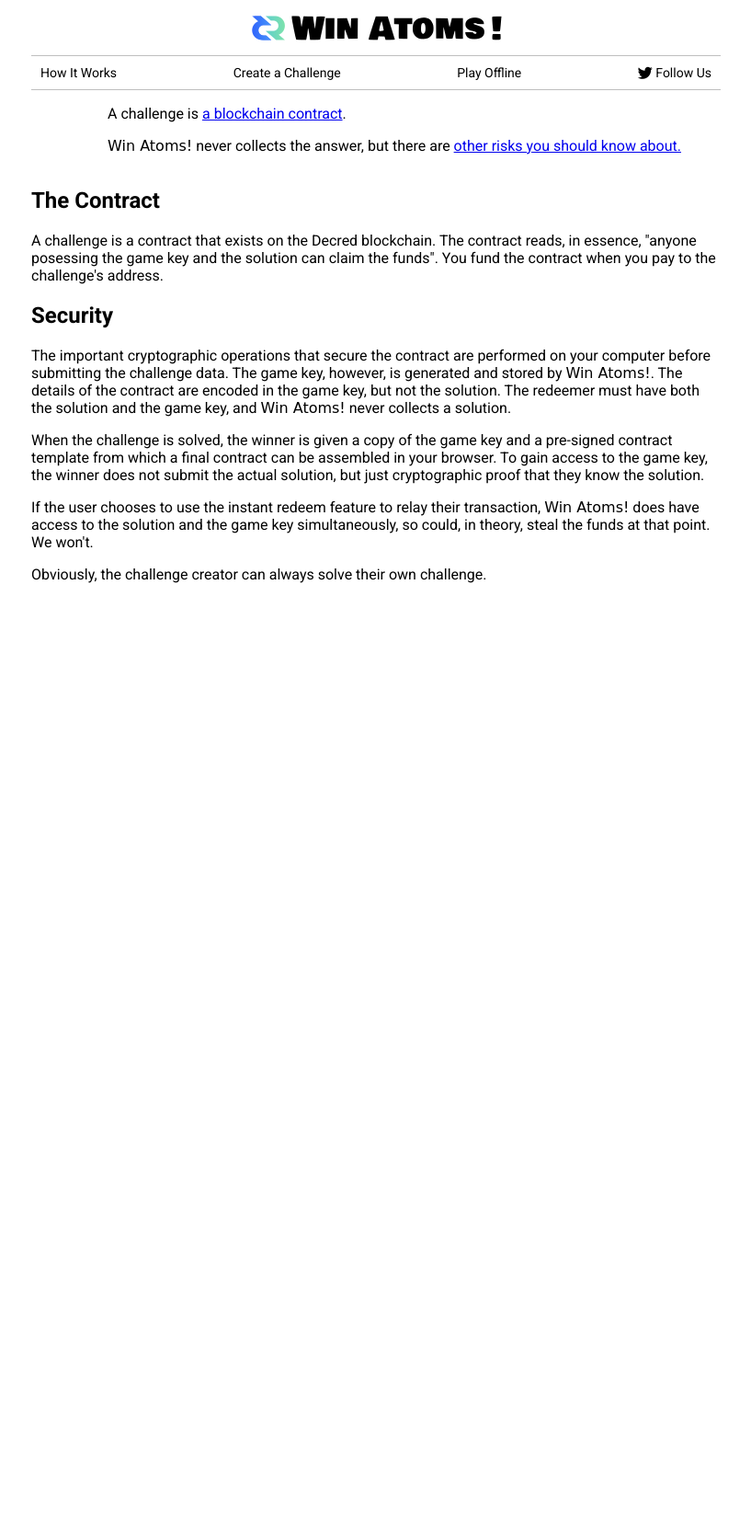
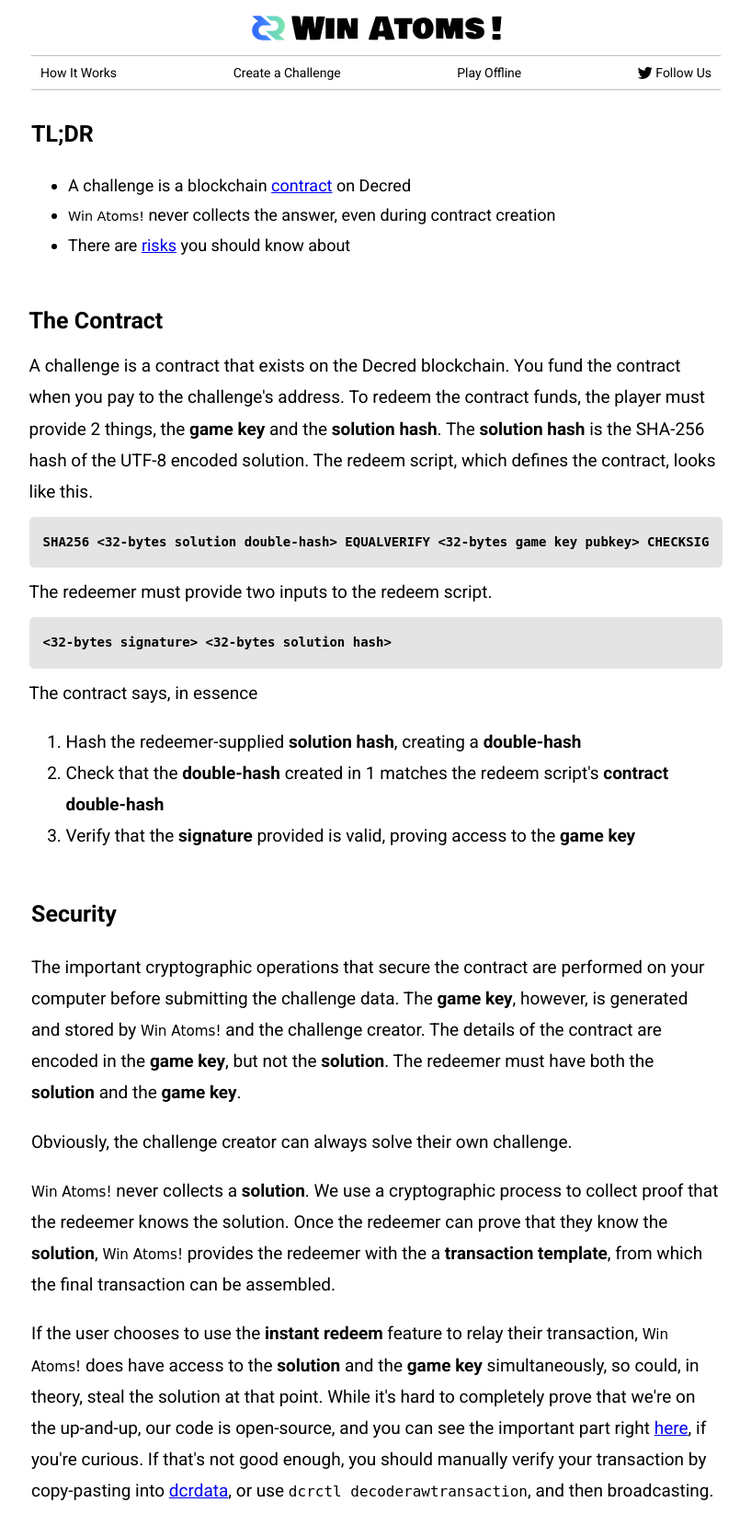
Before and after one commit to buck54321/winatoms, a Flask app: page /how in a window 1280 px wide. Shown: the whole page at 92% size, without its empty margins (231-1048 px from the left). Before the commit the page ends 634 px from the top, so only its background shows below. Run offline with Flask 2, Linux system fonts and the light colour scheme; some libraries are stand-ins or nearby versions; some web fonts are replaced.

Commit message:
work on how page

```diff
--- a/challenges.py
+++ b/challenges.py
@@ -28,7 +28,6 @@ FEED_CHANNEL = "winatoms-feed"
 
 log = helpers.getLogger("CHALLENGES")
 
-VERSION = ByteArray("1101") # 0x11 gives a W. encoding version is 0x01
 DummyHash = ByteArray("0123456789abcdef0123456789abcdef0123456789abcdef0123456789abcdef")
 
 MinDisplayFunding = 1e7 # 0.1 DCR of funding before display.
@@ -322,7 +321,7 @@ class ChallengeServer(ThreadingMixIn, UnixStreamServer):
         serverBound.set()
 
     def server_close(self, *a, **k):
-        for sockID, sock in ClientHandler.socks.items():
+        for sock in ClientHandler.socks.values():
             sock.close()
         super().server_close(*a, **k)
 
--- a/static/style.css
+++ b/static/style.css
@@ -13,7 +13,6 @@
 [class*=" ico-"] {
   /* use !important to prevent issues with browser extensions that change fonts */
   font-family: 'icomoon', monospace !important;
-  speak: none;
   font-style: normal;
   font-weight: normal;
   font-variant: normal;
@@ -711,3 +710,34 @@ div.flag-choices {
   margin: 10px 0;
   background-color: #7772;
 }
+
+div.how-main .logo-font {
+  font-size: 0.8em;
+}
+
+div.how-main {
+  font-size: 19px;
+  line-height: 1.8;
+}
+
+div.how-main h2 {
+  font-size: 25px;
+  margin: 25px 0 10px;
+}
+
+div.how-main .contract-mono {
+  display: block;
+  padding: 15px;
+  font-family: mono;
+  font-weight: bold;
+  background-color: #7773;
+  border-radius: 5px;
+  font-size: 14px;
+  margin: 10px 0;
+  white-space: nowrap;
+  overflow-x: auto;
+}
+
+div.how-main .bullets {
+  font-size: 18px;
+}
--- a/templates/how.html
+++ b/templates/how.html
@@ -3,49 +3,86 @@
 {% block body %}
 
 <div class="main how-main" id="main">
-  <div>
-    <ul>
-      A challenge is <a href="#contractAnchor">a blockchain contract</a>.
-    </ul>
-    <ul>
-      <span class="logo-font">Win Atoms!</span> never collects the answer, but
-      there are <a href="securityAnchor">other risks you should know about.</a>
+  <div class="w-100">
+    <h2>TL;DR</h2>
+    <ul class="bullets">
+      <li>
+        A challenge is a blockchain <a href="#contractAnchor">contract</a> on Decred
+      </li>
+      <li>
+        <span class="logo-font">Win Atoms!</span> never collects the answer, even
+        during contract creation
+      </li>
+      <li>
+        There are <a href="#securityAnchor">risks</a> you should know about
+      </li>
     </ul>
   </div>
   <div>
     <h2 id="contractAnchor">The Contract</h2>
       A challenge is a contract that exists on the Decred blockchain.
-      The contract reads, in essence,
-      "anyone posessing the game key and the solution can claim the funds".
       You fund the contract when you pay to the challenge's address.
+      To redeem the contract funds, the player must provide 2 things, the
+      <strong>game key</strong> and the
+      <strong>solution hash</strong>.
+
+      The <span class="bold">solution hash</span> is the SHA-256 hash of the UTF-8
+      encoded solution. The redeem script, which defines the contract, looks
+      like this.
+
+      <div class="contract-mono">
+        SHA256 <32-bytes solution double-hash> EQUALVERIFY <32-bytes game key pubkey> CHECKSIG
+      </div>
+
+      The redeemer must provide two inputs to the redeem script.
+
+      <div class="contract-mono">
+        <32-bytes signature> <32-bytes solution hash>
+      </div>
+
+      The contract says, in essence
+      <ol>
+        <li>
+          Hash the redeemer-supplied <strong>solution hash</strong>, creating a <strong>double-hash</strong>
+        </li>
+        <li>
+          Check that the <strong>double-hash</strong> created in 1 matches the redeem script's <strong>contract double-hash</strong>
+        </li>
+        <li>
+          Verify that the <strong>signature</strong> provided is valid, proving access to the <strong>game key</strong>
+        </li>
+      </ol>
   </div>
   <div>
     <h2 id="securityAnchor">Security</h2>
       <p>
         The important cryptographic operations that secure the contract are
         performed on your computer before submitting the challenge data.
-        The game key, however, is generated and stored by
-        <span class="logo-font">Win Atoms!</span>.
-        The details of the contract are encoded in the game key, but not the solution.
-        The redeemer must have both the solution and the game key, and
-        <span class="logo-font">Win Atoms!</span> never collects a solution.
-      </p>
-
-      <p>
-        When the challenge is solved, the winner is given a copy of the game key and a
-        pre-signed contract template from which a final contract can be assembled
-        in your browser. To gain access to the game key, the winner does not submit
-        the actual solution, but just cryptographic proof that they know the solution.
+        The <strong>game key</strong>, however, is generated and stored by
+        <span class="logo-font">Win Atoms!</span> and the challenge creator.
+        The details of the contract are encoded in the <strong>game key</strong>, but not the <strong>solution</strong>.
+        The redeemer must have both the <strong>solution</strong> and the <strong>game key</strong>.
       </p>
       <p>
-        If the user chooses to use the instant redeem feature to relay their
+        Obviously, the challenge creator can always solve their own challenge.
+      </p>
+      <p>
+        <span class="logo-font">Win Atoms!</span> never collects a <strong>solution</strong>.
+        We use a cryptographic process to collect proof that the redeemer knows
+        the solution. Once the redeemer can prove that they know the <strong>solution</strong>,
+        <span class="logo-font">Win Atoms!</span> provides the redeemer with the
+        a <strong>transaction template</strong>, from which the final transaction can be assembled.
+      </p>
+      <p>
+        If the user chooses to use the <strong>instant redeem</strong> feature to relay their
         transaction, <span class="logo-font">Win Atoms!</span> does have access
-        to the solution and the game key simultaneously, so could, in theory,
-        steal the funds at that point. We won't.
-      </p>
-
-      <p>
-        Obviously, the challenge creator can always solve their own challenge.
+        to the <strong>solution</strong> and the <strong>game key</strong> simultaneously, so could, in theory,
+        steal the solution at that point. While it's hard to completely prove that we're on
+        the up-and-up, our code is open-source, and you can see the important part right
+        <a href="https://github.com/buck54321/winatoms/blob/232e39f1c11f8dd20c1aa2d35f550b4f0c3ec40a/challenges.py#L815-L819">here</a>,
+        if you're curious. If that's not good enough, you should manually
+        verify your transaction by copy-pasting into <a href="https://explorer.dcrdata.org">dcrdata</a>, or
+        use <span class="mono fs16">dcrctl decoderawtransaction</span>, and then broadcasting.
       </p>
   </div>
 </div>
```
Also changed, not shown: offline/claim.py (added, +163 -0 lines), offline/fund.py (added, +73 -0 lines).
